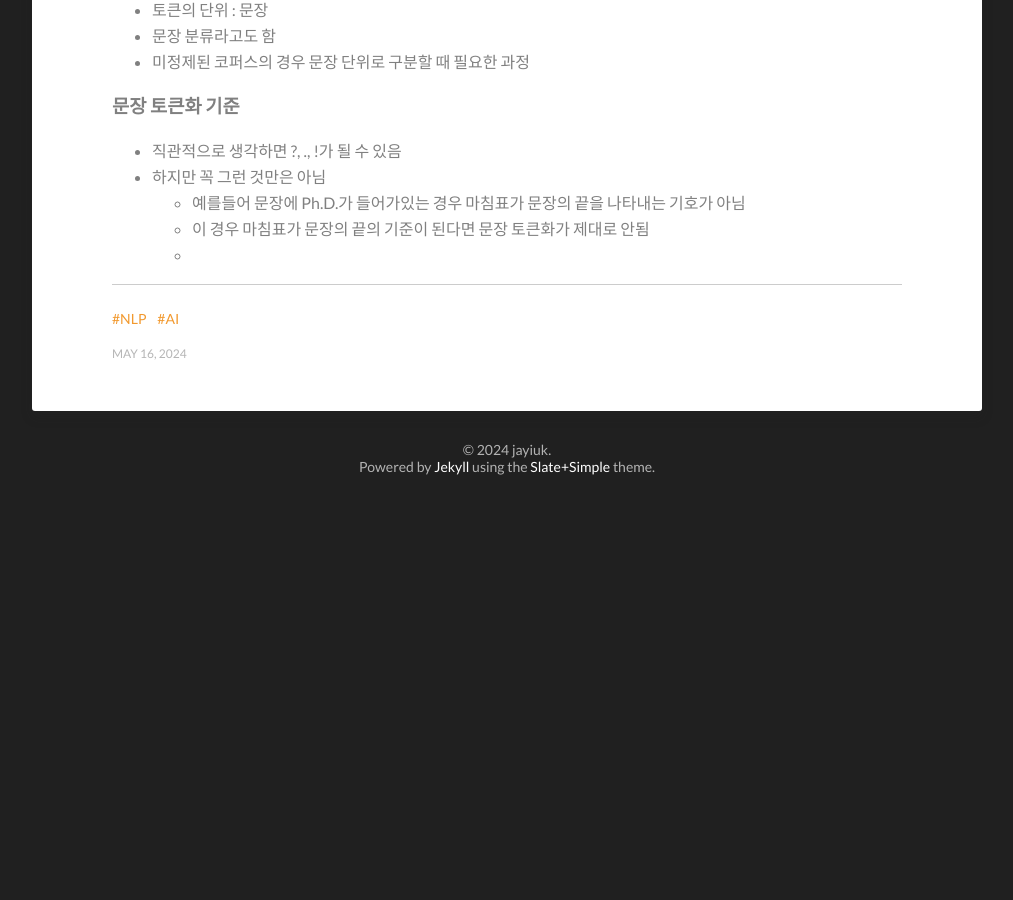
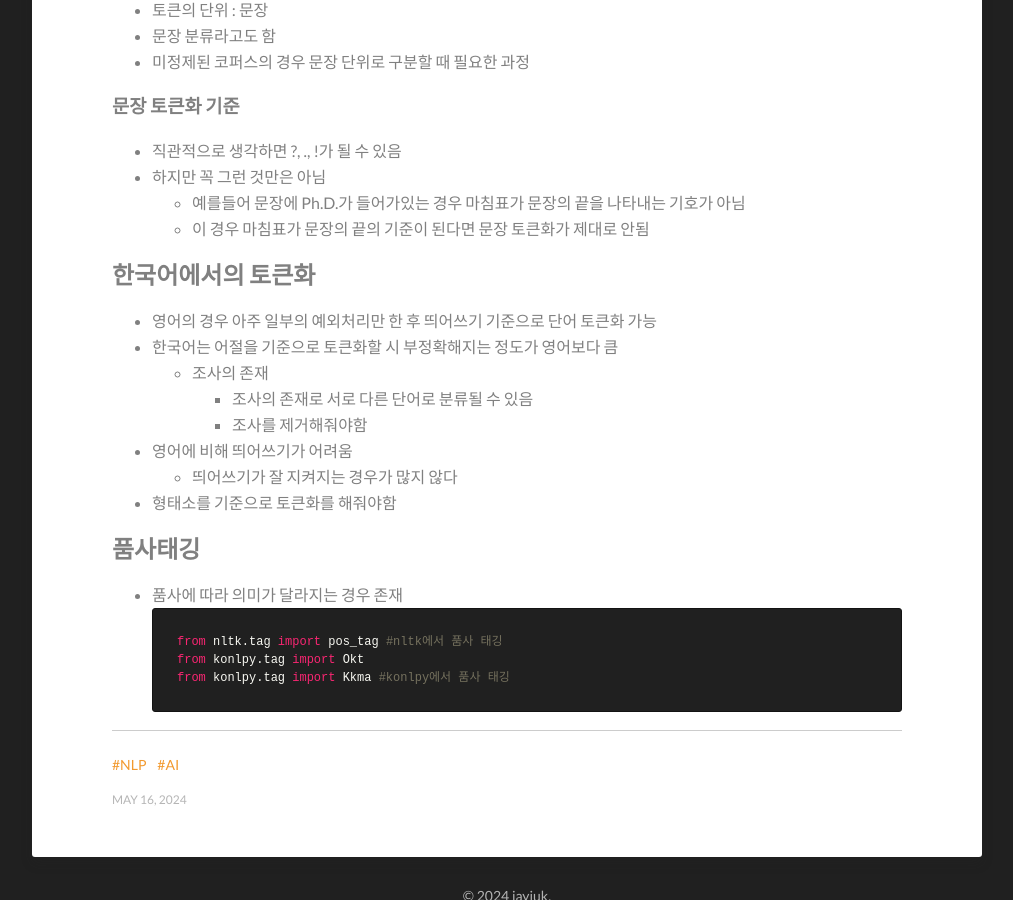
Before and after one commit to jayiuk/jayiuk.github.io, a Jekyll site: the page built from _posts/2024-05-16-Text_preprocessing.md, in a window 1280 px wide and 900 px high, scrolled down 1031 px. Shown: the whole window, without its empty margins (133-1146 px from the left). Built offline with Jekyll 4.4.1, drawn with Linux system fonts in a browser that asks for light colours; comment, search, counter and statistics services are not loaded; before the commit the page ends 1534 px from its top, so only the background shows below that.

Commit message:
토큰화 정리

````diff
--- a/_posts/2024-05-16-Text_preprocessing.md
+++ b/_posts/2024-05-16-Text_preprocessing.md
@@ -2,7 +2,7 @@
 published : true
 layout : post
 categories : NLP, AI
-title : 텍스트 전처리
+title : 토큰화
 tags : [NLP, AI]
 date-string : May 16, 2024
 ---
@@ -42,4 +42,21 @@ date-string : May 16, 2024
 - 하지만 꼭 그런 것만은 아님
   - 예를들어 문장에 Ph.D.가 들어가있는 경우 마침표가 문장의 끝을 나타내는 기호가 아님
   - 이 경우 마침표가 문장의 끝의 기준이 된다면 문장 토큰화가 제대로 안됨
-  -
+
+## 한국어에서의 토큰화
+- 영어의 경우 아주 일부의 예외처리만 한 후 띄어쓰기 기준으로 단어 토큰화 가능
+- 한국어는 어절을 기준으로 토큰화할 시 부정확해지는 정도가 영어보다 큼
+  - 조사의 존재
+    - 조사의 존재로 서로 다른 단어로 분류될 수 있음
+    - 조사를 제거해줘야함
+- 영어에 비해 띄어쓰기가 어려움
+  - 띄어쓰기가 잘 지켜지는 경우가 많지 않다
+- 형태소를 기준으로 토큰화를 해줘야함
+
+## 품사태깅
+- 품사에 따라 의미가 달라지는 경우 존재
+```python
+from nltk.tag import pos_tag #nltk에서 품사 태깅
+from konlpy.tag import Okt
+from konlpy.tag import Kkma #konlpy에서 품사 태깅
+```
````
